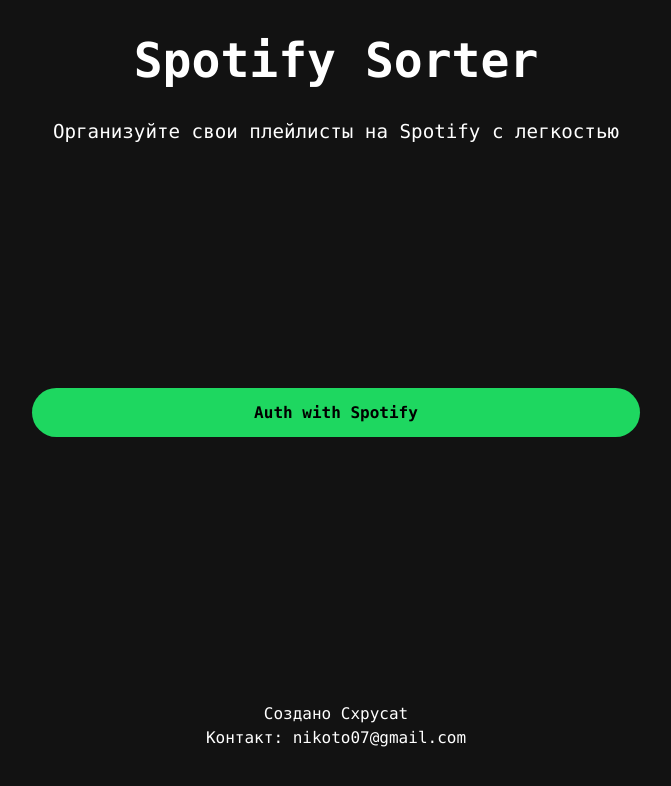
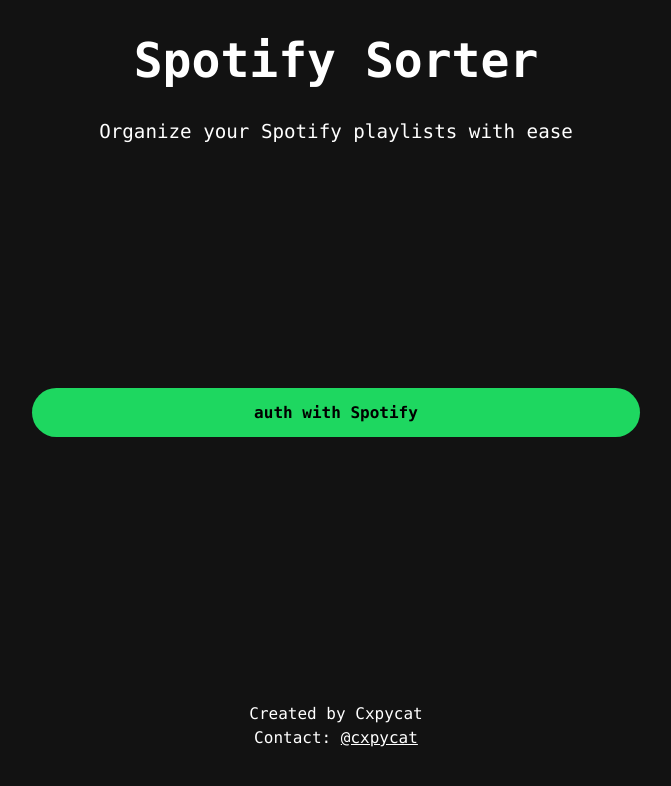
Before and after one commit to Cxpycat/SpotifySorterFrontend, a Vue app: page / in a window 1280 px wide. Shown: the top 786 px of the page, without its empty margins (304-975 px from the left). Built offline with nearby package versions, Linux system fonts and the light colour scheme.

Commit message:
Изменена верста и добавлена русская локализация

```diff
--- a/i18n/index.js
+++ b/i18n/index.js
@@ -3,8 +3,9 @@
 const messages = {
     en: {
         'main description': 'Organize your Spotify playlists with ease',
+        'auth with spotify': 'auth with Spotify',
         'footer created by': 'Created by Cxpycat',
-        'footer contact': 'Contact: nikoto07@gmail.com',
+        'footer contact': 'Contact: ',
         'authorization': 'Authorization in progress...',
         'failed to get user data': 'Failed to get user data',
         'loading, please wait': 'Loading, please wait',
@@ -25,8 +26,9 @@
     },
     ru: {
         'main description': 'Организуйте свои плейлисты на Spotify с легкостью',
+        'auth with spotify': 'Авторизация с помощью Spotify',
         'footer created by': 'Создано Cxpycat',
-        'footer contact': 'Контакт: nikoto07@gmail.com',
+        'footer contact': 'Контакт: ',
         'authorization': 'Авторизация в процессе...',
         'failed to get user data': 'Не удалось получить данные пользователя',
         'loading, please wait': 'Загрузка, пожалуйста, подождите',
@@ -50,7 +52,7 @@
 
 const i18n = createI18n({
     legacy: false,
-    locale: 'ru',
+    locale: 'en',
     messages,
 });
 
--- a/src/views/HomeView.vue
+++ b/src/views/HomeView.vue
@@ -6,12 +6,12 @@
     </div>
 
     <div class="auth-button">
-      <button-component button-text="Auth with Spotify" @click="auth"/>
+      <button-component button-text="auth with spotify" @click="auth"/>
     </div>
 
     <footer class="footer">
-      <p>{{ $t('footer created by') }}</p>
-      <p>{{ $t('footer contact') }}</p>
+      <p>{{ $t('footer created by') }} </p>
+      <p>{{ $t('footer contact') }} <a href="https://t.me/Cxpycat" target="_blank">@cxpycat</a></p>
     </footer>
   </div>
 </template>
@@ -27,7 +27,6 @@
       const client_id = 'e846fad163144ec69ab48ca8fc73d192';
       const redirect_uri = 'http://localhost:5173/redirect';
       const scope = 'user-read-private user-read-email playlist-modify-public playlist-modify-private playlist-read-private playlist-read-collaborative';
-
       window.location.href = `https://accounts.spotify.com/authorize?response_type=code&client_id=${client_id}&scope=${scope}&redirect_uri=${redirect_uri}&state=${this.generateRandomString(16)}`;
     },
 
@@ -103,6 +102,14 @@
   }
 }
 
+.footer a {
+  color: var(--text-base, #fff);
+}
+
+.footer a:hover {
+  color: var(--text-bright-accent, #1ed760);
+}
+
 /* Адаптивность для планшетов и больших экранов */
 @media (min-width: 601px) and (max-width: 1024px) {
   .header h1 {
--- a/src/views/RedirectView.vue
+++ b/src/views/RedirectView.vue
@@ -3,8 +3,7 @@
     <ErrorPopup :message="this.errorRequest"/>
 
     <div class="loader">
-      <div class="spinner"></div>
-      <p>{{ $t('authorization') }}</p>
+      <LoadingComponent text="authorization"/>
     </div>
   </div>
 </template>
@@ -12,10 +11,11 @@
 <script>
 import axios from "axios";
 import ErrorPopup from "@/components/ErrorPopup.vue";
+import LoadingComponent from "@/components/LoadingComponent.vue";
 
 export default {
   name: 'RedirectView',
-  components: {ErrorPopup},
+  components: {LoadingComponent, ErrorPopup},
 
   data() {
     return {
```
Also changed, not shown: 1 other file (tests, documents, lock files or other folders).
